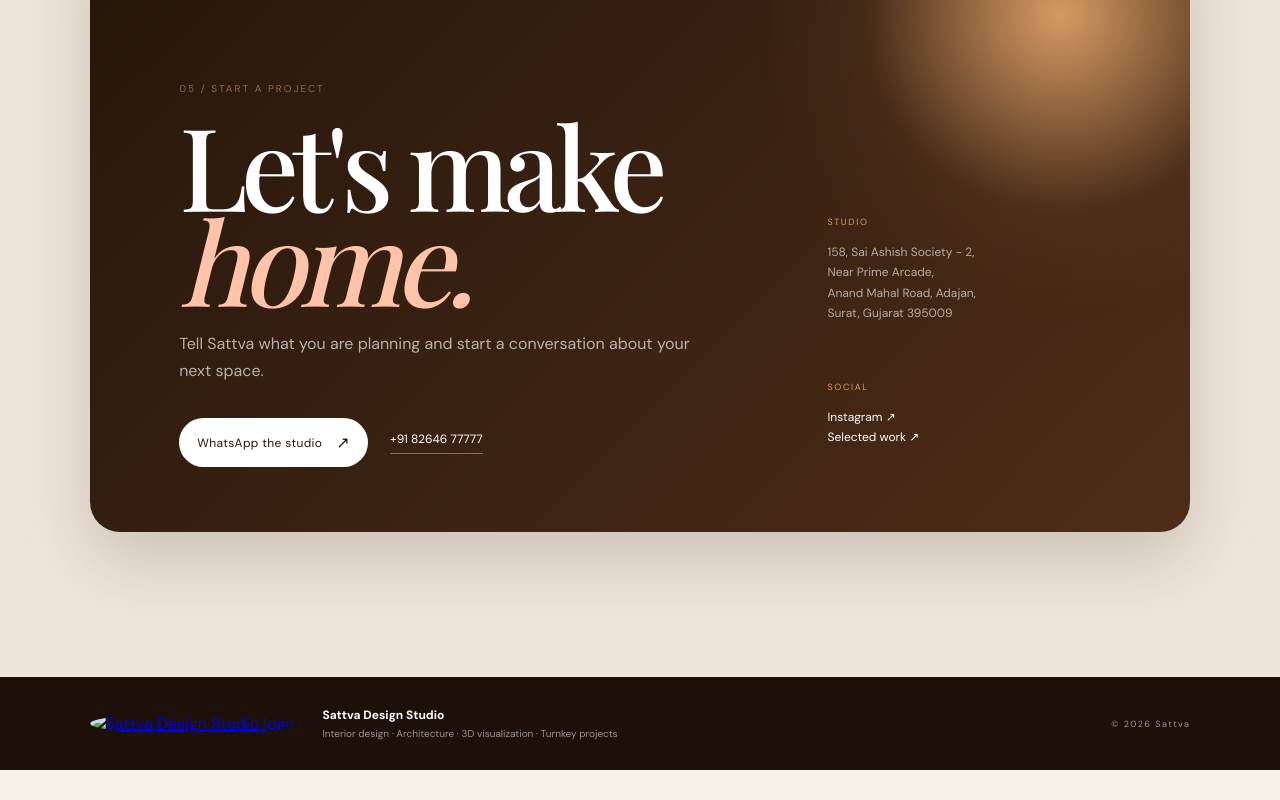
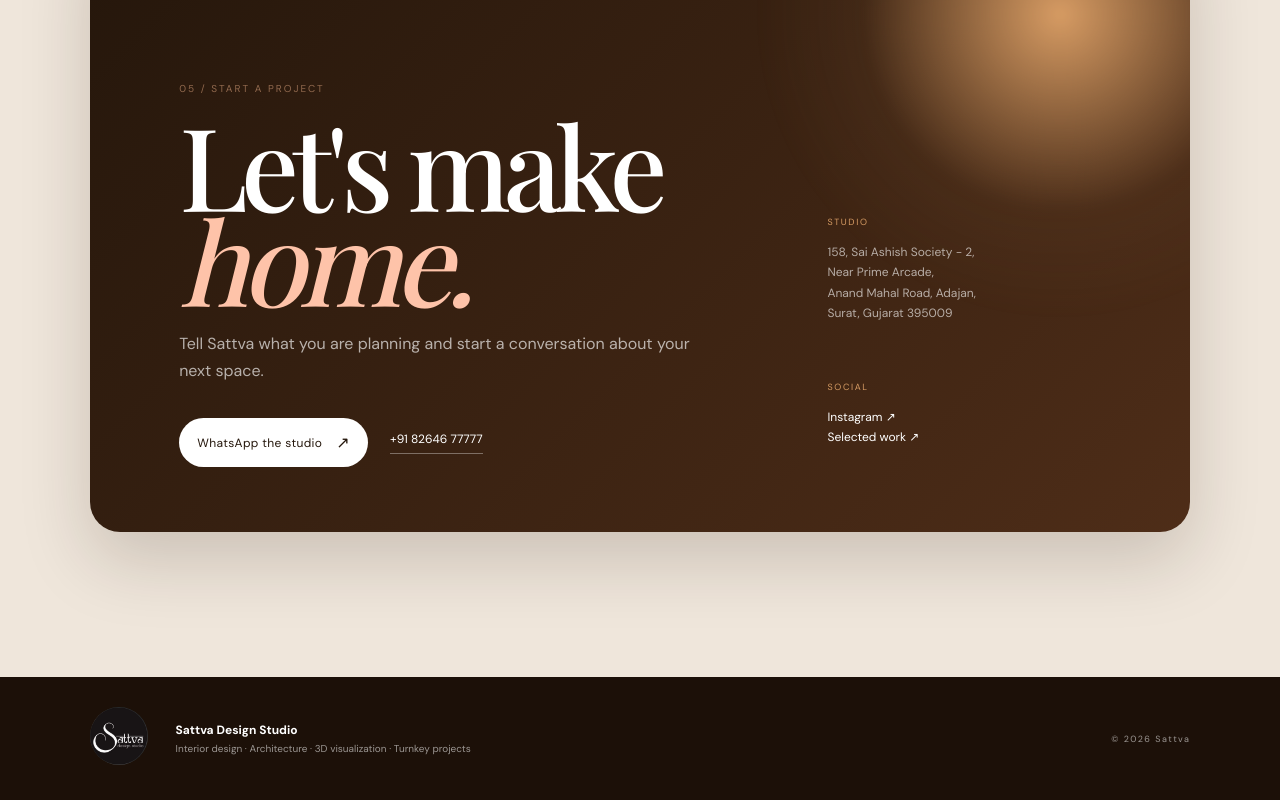
Before and after one commit to MashC0des/satva-design-studio-2, a plain HTML site: page index.html in a window 1280 px wide. Shown: the part 7545-8345 px from the top of the page. Before the commit the page ends 8315 px from the top, so only its background shows below. Drawn offline with nearby package versions, Linux system fonts and the light colour scheme; a web font is replaced by a local one.

Commit message:
Update footer logo image source in index.html

```diff
--- a/index.html
+++ b/index.html
@@ -133,7 +133,7 @@
     </section>
   </main>
 
-  <footer><a class="footer-logo" href="#top"><img src="assets/sattva-logo.png" alt="Sattva Design Studio logo"></a><div><strong>Sattva Design Studio</strong><span>Interior design · Architecture · 3D visualization · Turnkey projects</span></div><span>© <span id="year"></span> Sattva</span></footer>
+  <footer><a class="footer-logo" href="#top"><img src="sattva-logo.png" alt="Sattva Design Studio logo"></a><div><strong>Sattva Design Studio</strong><span>Interior design · Architecture · 3D visualization · Turnkey projects</span></div><span>© <span id="year"></span> Sattva</span></footer>
 
   <script src="script.js"></script>
 </body>
```
